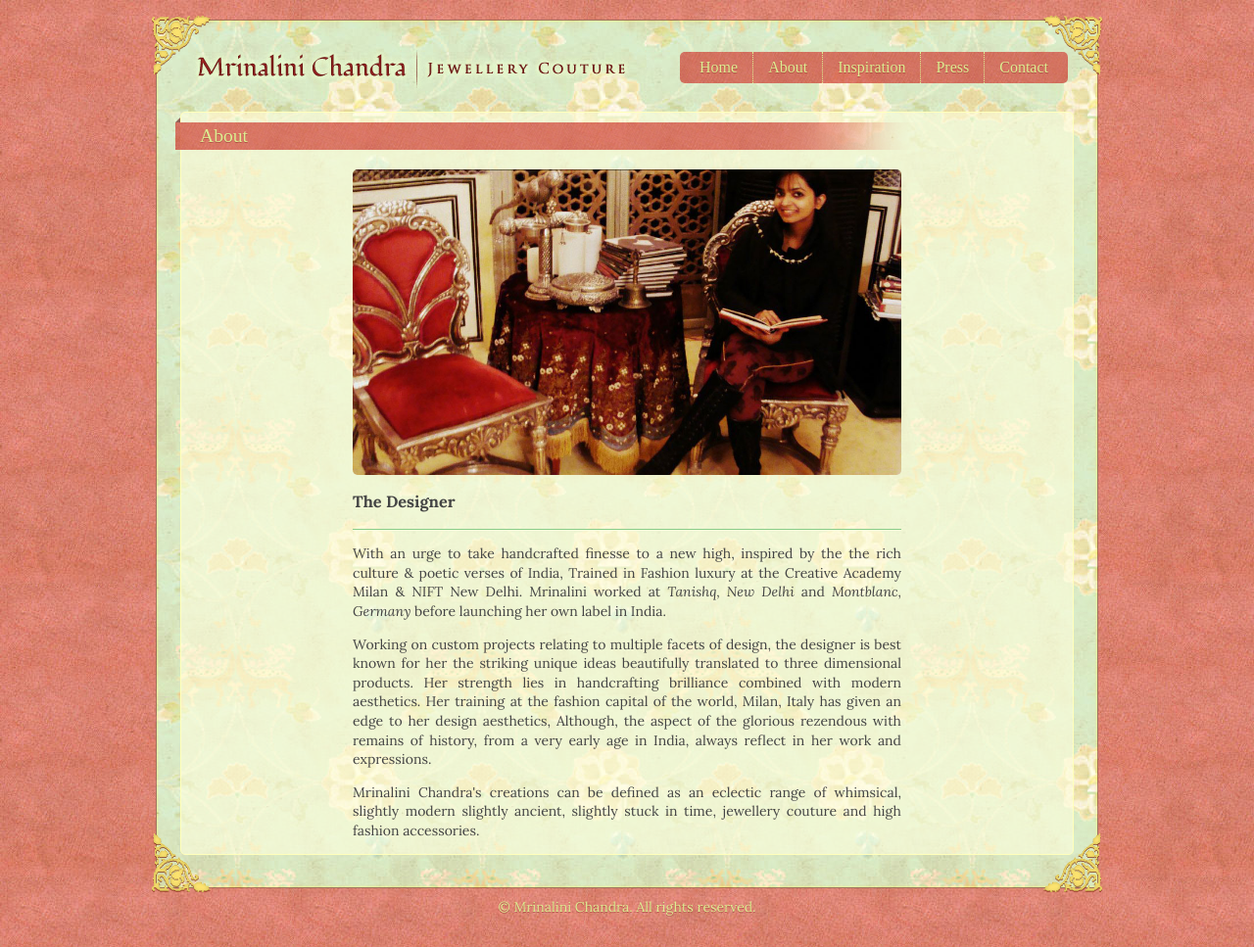
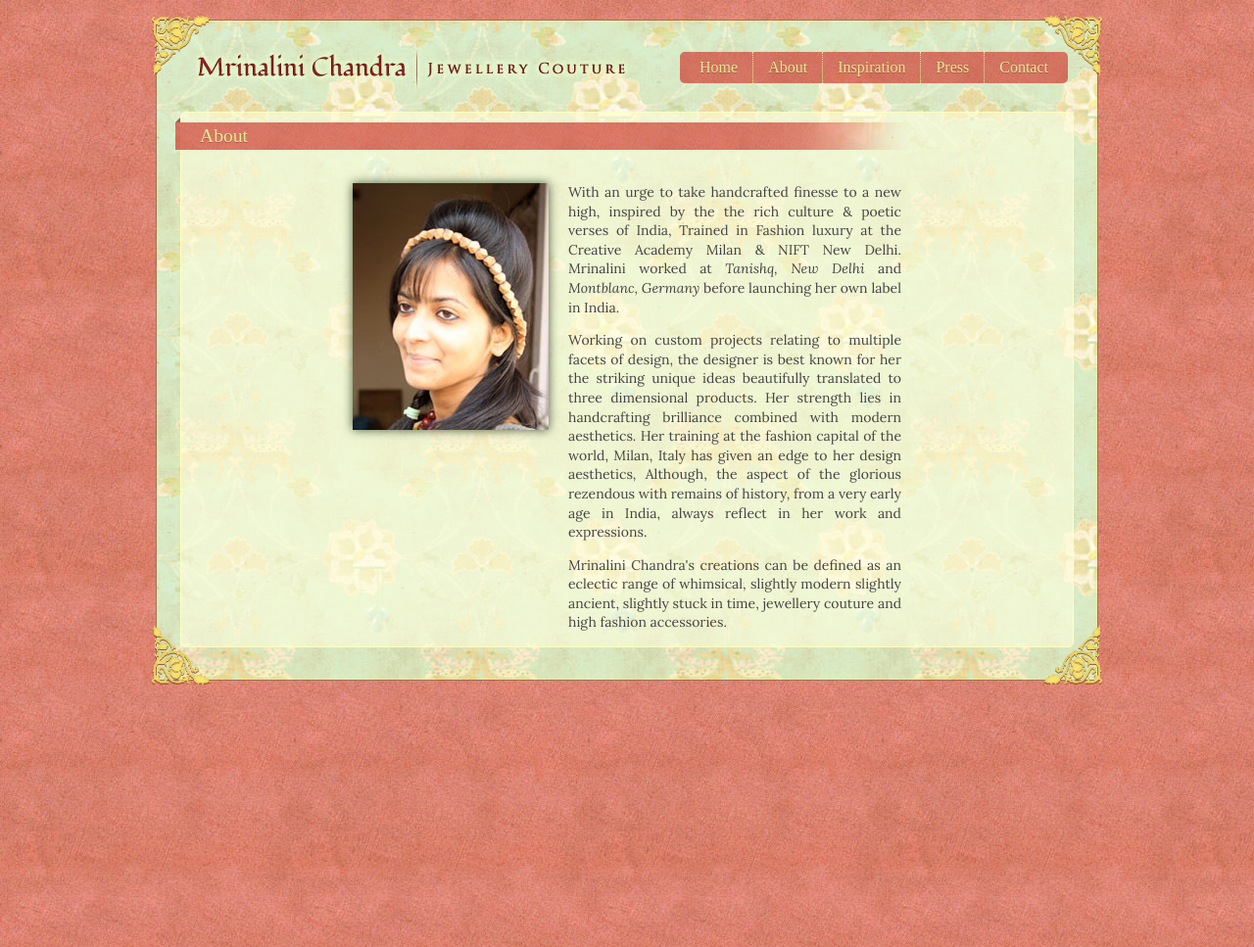
Before and after one commit to mrinalini/mrinalini.github.com, a Jekyll site: the page built from about.html, in a window 1280 px wide. Shown: the whole page at 98% size. Built offline with Jekyll 4.4.1, drawn with Linux system fonts in a browser that asks for light colours; nearby versions of some CDN libraries; some web fonts are replaced.

Commit message:
Redoing the about page.

```diff
--- a/about.html
+++ b/about.html
@@ -6,9 +6,7 @@ title: About
 <div id="about-section" class="paragraph-width">
   <div id="about">
     <div id="profile-photo"><img src="/images/about.jpg" /></div>
-    <h3>The Designer</h3>
-    <hr />
-
+    <div id="about-description">
     <p>
       With an urge to take handcrafted finesse to a new high, inspired by the the rich
       culture &amp; poetic verses of India, Trained in Fashion luxury at the Creative Academy
@@ -28,4 +26,5 @@ title: About
       modern slightly ancient, slightly stuck in time, jewellery couture and high fashion accessories.
     </p>
   </div>
+  </div>
 </div>
--- a/css/main.css
+++ b/css/main.css
@@ -476,8 +476,15 @@ blockquote {
 }
 
 #profile-photo img {
-  border-radius: 5px;
-  width: 560px;
+  margin: 20px;
+  margin-top: 0px;
+  margin-left: 0px;
+  float: left;
+  box-shadow: 0px 0px 10px 0px rgba(0, 25, 0, 0.7);
+}
+
+#about-description {
+  margin-left: 220px;
 }
 
 #message {
```
Also changed, not shown: images/about.jpg.
